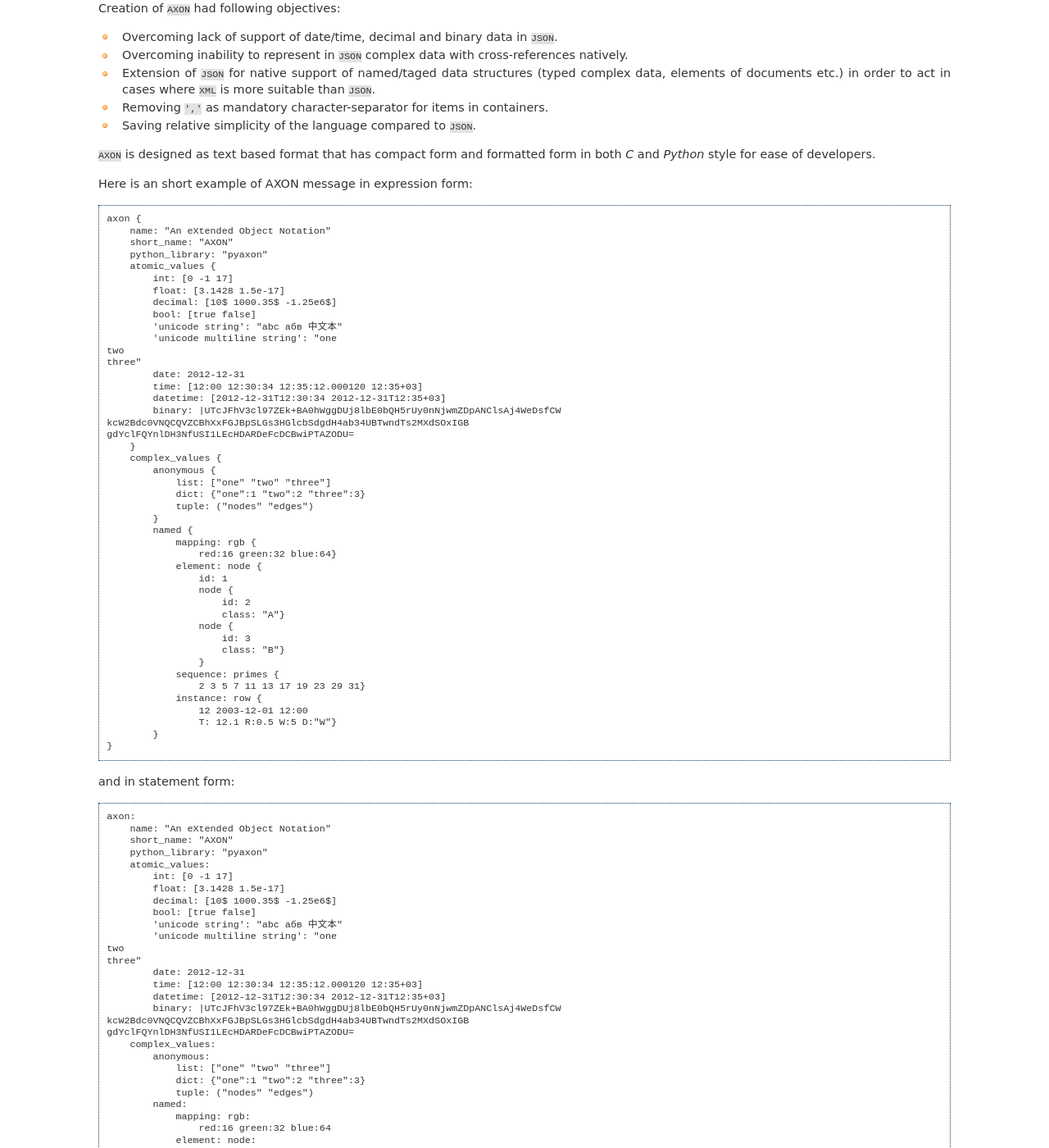
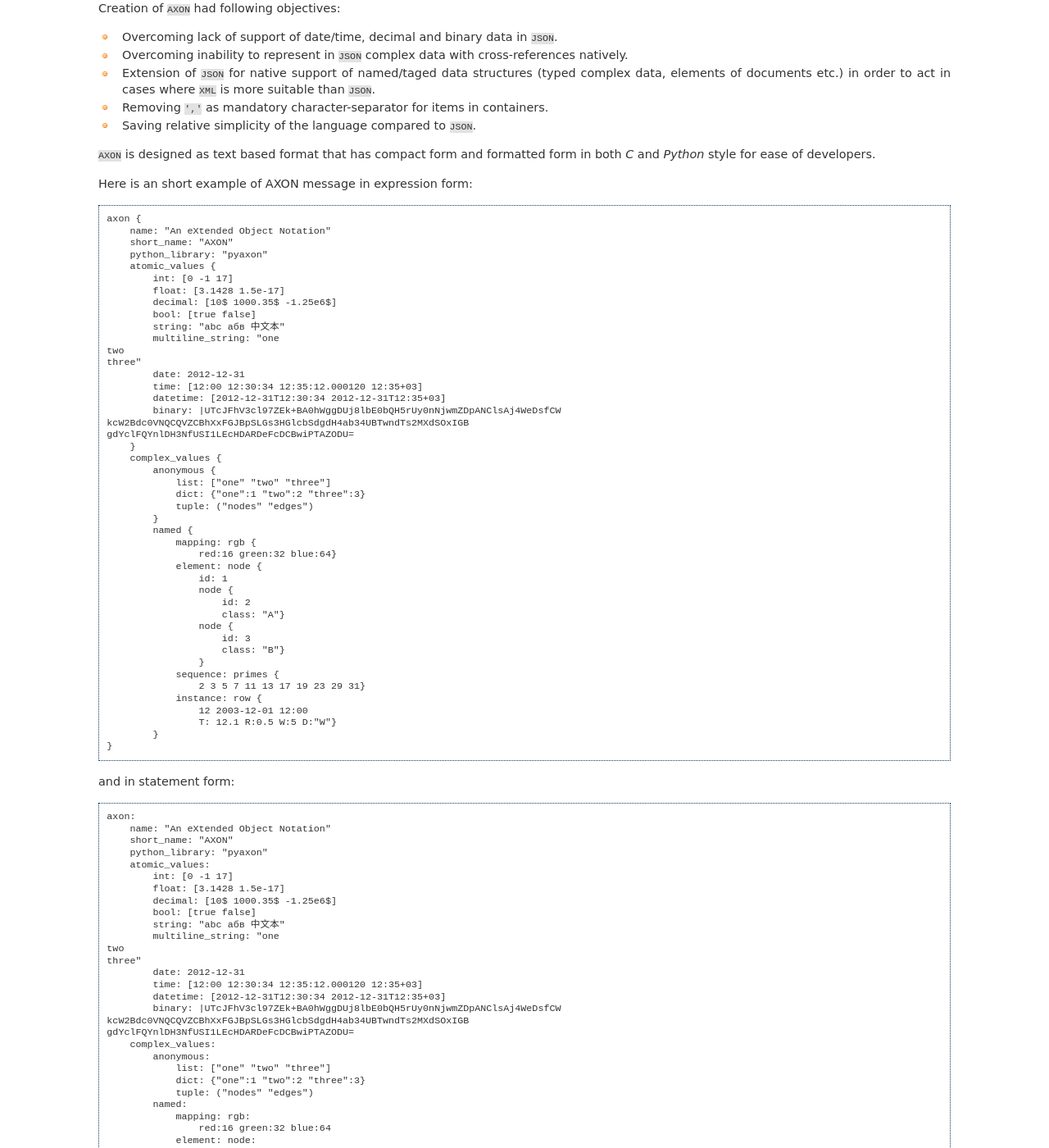
Before and after one commit to intellimath/pyaxon, a Sphinx documentation site: the page built from docs/index.rst, in a window 1280 px wide and 1400 px high, scrolled down 387 px. Shown: the whole window at 82% size. Built offline with Sphinx 7.4.7, drawn with Linux system fonts in a browser that asks for light colours; some of the changed text lies outside the part shown.

Commit message:
Fix example in index.rst

```diff
--- a/docs/index.rst
+++ b/docs/index.rst
@@ -67,8 +67,8 @@
             float: [3.1428 1.5e-17]
             decimal: [10$ 1000.35$ -1.25e6$]
             bool: [true false]
-            'unicode string': "abc абв 中文本"
-            'unicode multiline string': "one
+            string: "abc абв 中文本"
+            multiline_string: "one
     two
     three"
             date: 2012-12-31
@@ -116,8 +116,8 @@
             float: [3.1428 1.5e-17]
             decimal: [10$ 1000.35$ -1.25e6$]
             bool: [true false]
-            'unicode string': "abc абв 中文本"
-            'unicode multiline string': "one
+            string: "abc абв 中文本"
+            multiline_string: "one
     two
     three"
             date: 2012-12-31
--- a/requirements.txt
+++ b/requirements.txt
@@ -1,2 +1,2 @@
 pyaxon
-Cython>=19.0
+Cython>=19.1
--- a/setup.py
+++ b/setup.py
@@ -16,7 +16,7 @@
             modules = [m for m in modules if m[2] not in py_ext_modules]
         return modules
 
-use_cython = 1
+use_cython = 0
 
 if use_cython:
     from Cython.Distutils import Extension, build_ext
@@ -60,7 +60,7 @@
 
 setup(
     name = 'pyaxon',
-    version = '0.5.2',
+    version = '0.5.3',
     description = 'Python library for An eXtended Object Notation (AXON)',
     author = 'Zaur Shibzukhov',
     author_email="szport@gmail.com",
```
